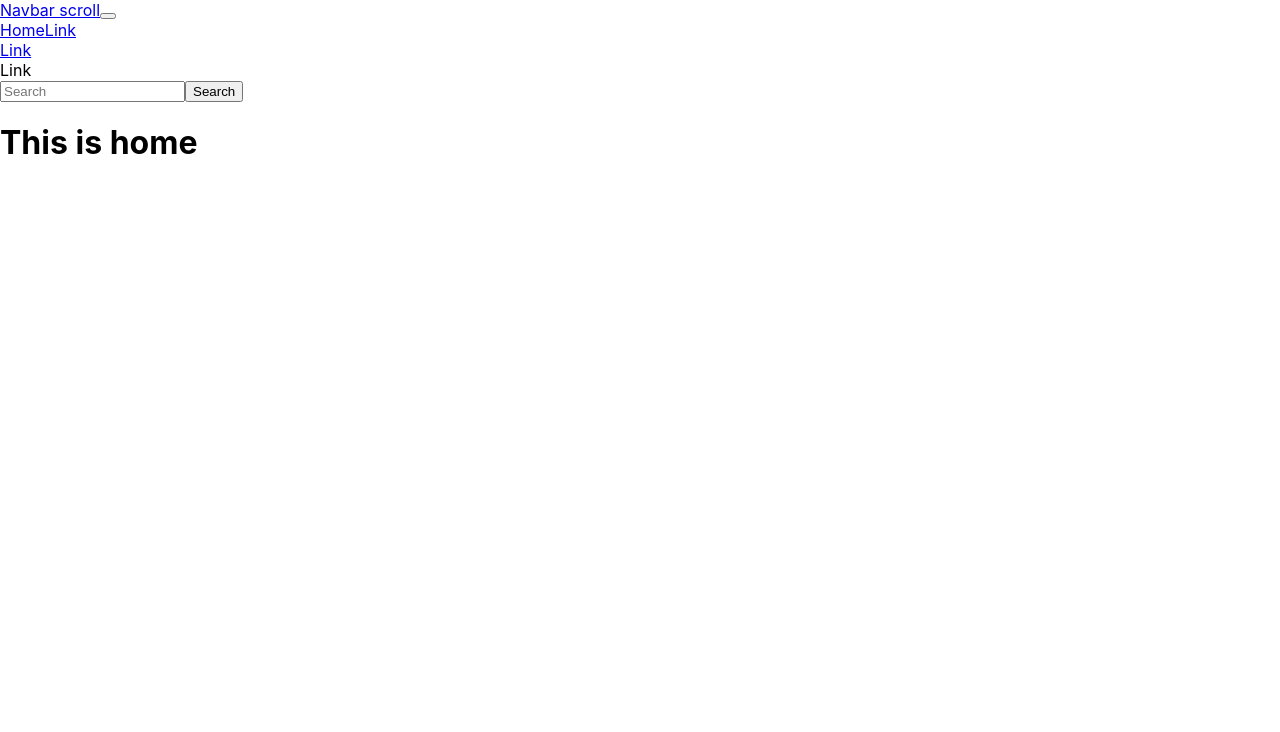
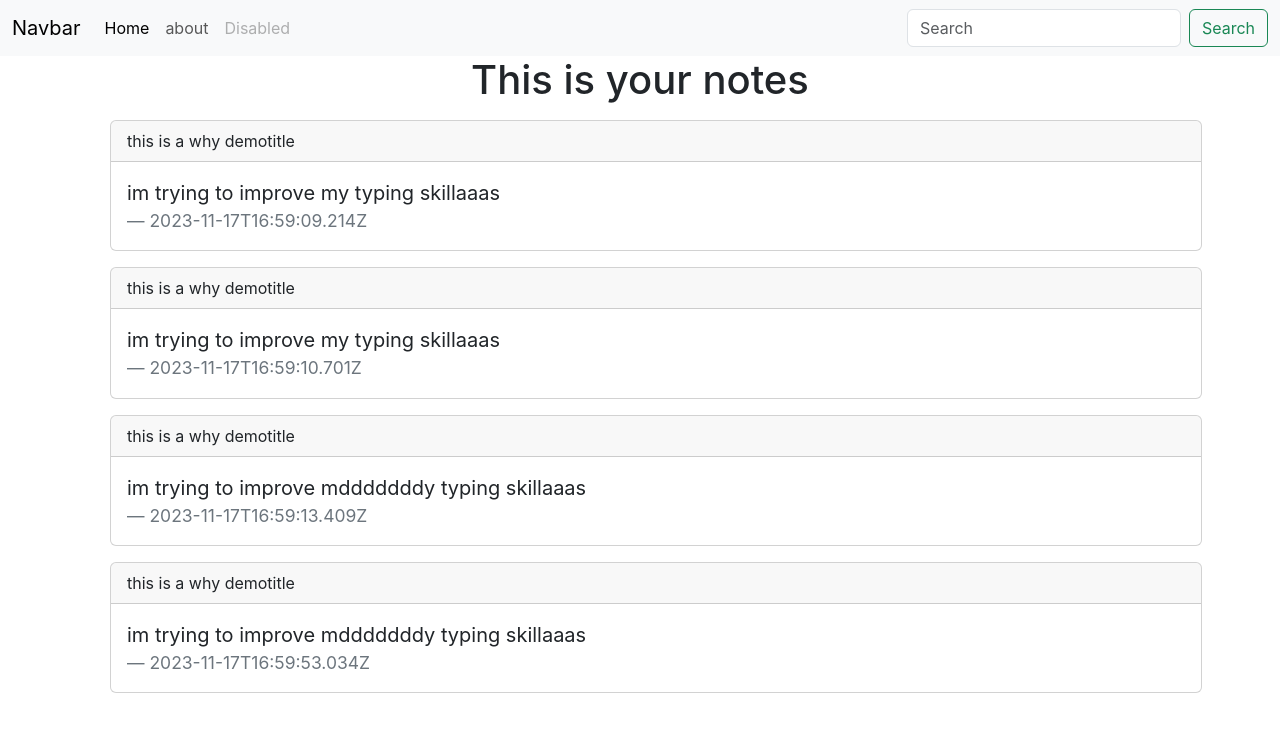
Before and after one commit to Sriram-Jayashankar/iNotebook, a React (Create React App) app: page / in a window 1280 px wide. Shown: the top 732 px of the page. Built offline with nearby package versions, Linux system fonts and the light colour scheme.

Commit message:
finished with showing notes statistically

```diff
--- a/package.json
+++ b/package.json
@@ -6,8 +6,12 @@
     "@testing-library/jest-dom": "^5.17.0",
     "@testing-library/react": "^13.4.0",
     "@testing-library/user-event": "^13.5.0",
+    "bootstrap": "^5.3.2",
+    "concurrently": "^8.2.2",
     "react": "^18.2.0",
+    "react-bootstrap": "^2.9.1",
     "react-dom": "^18.2.0",
+    "react-router-dom": "^6.19.0",
     "react-scripts": "5.0.1",
     "web-vitals": "^2.1.4"
   },
--- a/public/index.html
+++ b/public/index.html
@@ -24,6 +24,8 @@
       work correctly both with client-side routing and a non-root public URL.
       Learn how to configure a non-root public URL by running `npm run build`.
     -->
+    <link href="https://cdn.jsdelivr.net/npm/bootstrap@5.3.2/dist/css/bootstrap.min.css" rel="stylesheet" integrity="sha384-T3c6CoIi6uLrA9TneNEoa7RxnatzjcDSCmG1MXxSR1GAsXEV/Dwwykc2MPK8M2HN" crossorigin="anonymous">
+
     <title>React App</title>
   </head>
   <body>
@@ -39,5 +41,7 @@
       To begin the development, run `npm start` or `yarn start`.
       To create a production bundle, use `npm run build` or `yarn build`.
     -->
+    <script src="https://cdn.jsdelivr.net/npm/bootstrap@5.3.2/dist/js/bootstrap.bundle.min.js" integrity="sha384-C6RzsynM9kWDrMNeT87bh95OGNyZPhcTNXj1NW7RuBCsyN/o0jlpcV8Qyq46cDfL" crossorigin="anonymous"></script>
+
   </body>
 </html>
--- a/src/App.js
+++ b/src/App.js
@@ -8,18 +8,20 @@
 import Home from './components/Home';
 import About from './components/About';
 import Navbar from './components/Navbar';
+import NoteState from './context/notes/NoteState';
 
 
 function App() {
   return (
     <>
     <Router basename='/'>
+      <NoteState>
       <Navbar/>
       <Routes>
         <Route exact path="/" element={<Home/>}/>
         <Route exact path="/about" element={<About/>}/>
-
       </Routes>
+      </NoteState>
     </Router>
     </>
 
--- a/src/components/Home.js
+++ b/src/components/Home.js
@@ -1,11 +1,13 @@
 import React from 'react'
+import Notes from './Notes'
+export default function Home() {
 
-export default function Home() {
   return (
-    <div>
-      <h1>
-        This is home
+    <div >
+      <h1 style={{textAlign:"center"}} >
+        This is your notes
       </h1>
+      <Notes/>
     </div>
   )
 }
--- a/src/components/Navbar.js
+++ b/src/components/Navbar.js
@@ -1,51 +1,47 @@
-import Button from 'react-bootstrap/Button';
-import Container from 'react-bootstrap/Container';
-import Form from 'react-bootstrap/Form';
-import Nav from 'react-bootstrap/Nav';
-import Navbar from 'react-bootstrap/Navbar';
-import NavDropdown from 'react-bootstrap/NavDropdown';
+import React from 'react'
+import { Link ,useLocation} from 'react-router-dom'
 
-function NavScrollExample() {
+export default function Navbar() {
+  let location = useLocation();
   return (
-    <Navbar expand="lg" className="bg-body-tertiary">
-      <Container fluid>
-        <Navbar.Brand href="#">Navbar scroll</Navbar.Brand>
-        <Navbar.Toggle aria-controls="navbarScroll" />
-        <Navbar.Collapse id="navbarScroll">
-          <Nav
-            className="me-auto my-2 my-lg-0"
-            style={{ maxHeight: '100px' }}
-            navbarScroll
-          >
-            <Nav.Link href="#action1">Home</Nav.Link>
-            <Nav.Link href="#action2">Link</Nav.Link>
-            <NavDropdown title="Link" id="navbarScrollingDropdown">
-              <NavDropdown.Item href="#action3">Action</NavDropdown.Item>
-              <NavDropdown.Item href="#action4">
-                Another action
-              </NavDropdown.Item>
-              <NavDropdown.Divider />
-              <NavDropdown.Item href="#action5">
-                Something else here
-              </NavDropdown.Item>
-            </NavDropdown>
-            <Nav.Link href="#" disabled>
-              Link
-            </Nav.Link>
-          </Nav>
-          <Form className="d-flex">
-            <Form.Control
-              type="search"
-              placeholder="Search"
-              className="me-2"
-              aria-label="Search"
-            />
-            <Button variant="outline-success">Search</Button>
-          </Form>
-        </Navbar.Collapse>
-      </Container>
-    </Navbar>
-  );
+    <>
+
+    <nav className="navbar navbar-expand-lg bg-body-tertiary">
+  <div className="container-fluid">
+    <Link className="navbar-brand"to="#">Navbar</Link>
+    <button className="navbar-toggler" type="button" data-bs-toggle="collapse" data-bs-target="#navbarSupportedContent" aria-controls="navbarSupportedContent" aria-expanded="false" aria-label="Toggle navigation">
+      <span className="navbar-toggler-icon"></span>
+    </button>
+    <div className="collapse navbar-collapse" id="navbarSupportedContent">
+      <ul className="navbar-nav me-auto mb-2 mb-lg-0">
+        <li className="nav-item">
+          <Link className={`nav-link ${location.pathname==="/about"?"":"active"}`} aria-current="page"to="/">Home</Link>
+        </li>
+        <li className="nav-item">
+          <Link className={`nav-link ${location.pathname==="/about"?"active":""}`} to="/about">about</Link>
+        </li>
+        {/* <li className="nav-item dropdown">
+          <Link className="nav-link dropdown-toggle"to="#" role="button" data-bs-toggle="dropdown" aria-expanded="false">
+            Dropdown
+          </Link>
+          <ul className="dropdown-menu">
+            <li><Link className="dropdown-item"to="#">Action</Link></li>
+            <li><Link className="dropdown-item"to="#">Another action</Link></li>
+            <li><hr className="dropdown-divider"/></li>
+            <li><Link className="dropdown-item"to="#">Something else here</Link></li>
+          </ul>
+        </li> */}
+        <li className="nav-item">
+          <Link className="nav-link disabled" aria-disabled="true">Disabled</Link>
+        </li>
+      </ul>
+      <form className="d-flex" role="search">
+        <input className="form-control me-2" type="search" placeholder="Search" aria-label="Search"/>
+        <button className="btn btn-outline-success" type="submit">Search</button>
+      </form>
+    </div>
+  </div>
+</nav>
+</>
+  )
 }
-
-export default NavScrollExample;
--- /dev/null
+++ b/src/components/Noteitem.js
@@ -0,0 +1,22 @@
+import React from 'react'
+
+export default function Noteitem(props) {
+    const {note}=props
+  return (
+    <>
+    <div className="container my-3 mx-3" >
+      <div class="card">
+  <div class="card-header">
+    {note.title}
+  </div>
+  <div class="card-body">
+    <blockquote class="blockquote mb-0">
+      <p>{note.description}</p>
+      <footer class="blockquote-footer">{note.date}</footer>
+    </blockquote>
+  </div>
+</div>
+</div>
+    </>
+  )
+}
--- /dev/null
+++ b/src/components/Notes.js
@@ -0,0 +1,13 @@
+import React,{useContext}from 'react'
+import NoteContext from '../context/notes/noteContext'
+import Noteitem from './Noteitem'
+
+export default function Notes() {
+    const {notes,setnotes}=useContext(NoteContext)
+
+  return (
+    <div className="container">
+            {notes.map((note)=>{return <Noteitem note={note}/>})}
+    </div>
+  )
+}
--- /dev/null
+++ b/src/context/notes/NoteState.js
@@ -0,0 +1,51 @@
+import NoteContext from "./noteContext";
+import React, { useState } from 'react'
+
+
+const NoteState=(props)=>{
+    const s=[
+        {
+          "_id": "65579bdd00f60b5650ad4bd7",
+          "user": "65544894a770aa2c887f10e1",
+          "title": "this is a why demotitle",
+          "description": "im trying to improve my typing skillaaas",
+          "tag": "whyyyyyy",
+          "date": "2023-11-17T16:59:09.214Z",
+          "__v": 0
+        },
+        {
+          "_id": "65579bde00f60b5650ad4bd9",
+          "user": "65544894a770aa2c887f10e1",
+          "title": "this is a why demotitle",
+          "description": "im trying to improve my typing skillaaas",
+          "tag": "whyyyyyy",
+          "date": "2023-11-17T16:59:10.701Z",
+          "__v": 0
+        },
+        {
+          "_id": "65579be100f60b5650ad4bdb",
+          "user": "65544894a770aa2c887f10e1",
+          "title": "this is a why demotitle",
+          "description": "im trying to improve mdddddddy typing skillaaas",
+          "tag": "whyyyyyy",
+          "date": "2023-11-17T16:59:13.409Z",
+          "__v": 0
+        },
+        {
+          "_id": "65579c09c3992c74849096be",
+          "user": "65544894a770aa2c887f10e1",
+          "title": "this is a why demotitle",
+          "description": "im trying to improve mdddddddy typing skillaaas",
+          "tag": "whyyyyyyaa",
+          "date": "2023-11-17T16:59:53.034Z",
+          "__v": 0
+        }
+      ]
+    const [notes,setnotes]=useState(s)
+    return(
+        <NoteContext.Provider value={{notes,setnotes}}>
+            {props.children}
+        </NoteContext.Provider>
+    )
+}
+export default NoteState
--- /dev/null
+++ b/src/context/notes/noteContext.js
@@ -0,0 +1,5 @@
+import { createContext } from "react";
+
+const NoteContext=createContext()
+
+export default NoteContext
--- a/src/index.js
+++ b/src/index.js
@@ -3,6 +3,7 @@
 import './index.css';
 import App from './App';
 import reportWebVitals from './reportWebVitals';
+
 
 const root = ReactDOM.createRoot(document.getElementById('root'));
 root.render(
```
Also changed, not shown: 1 other file (tests, documents, lock files or other folders).
